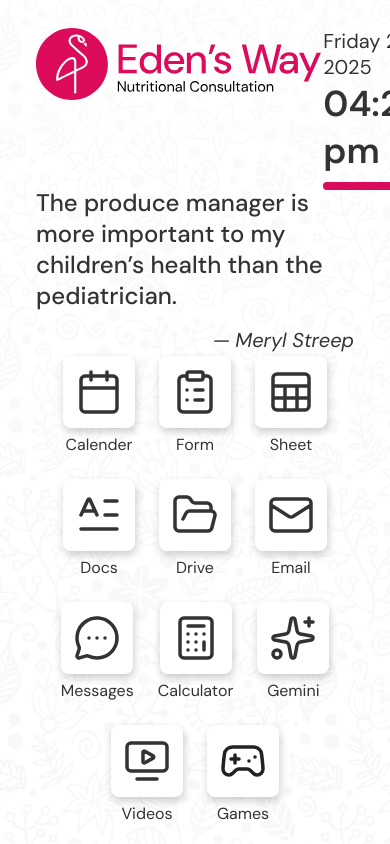
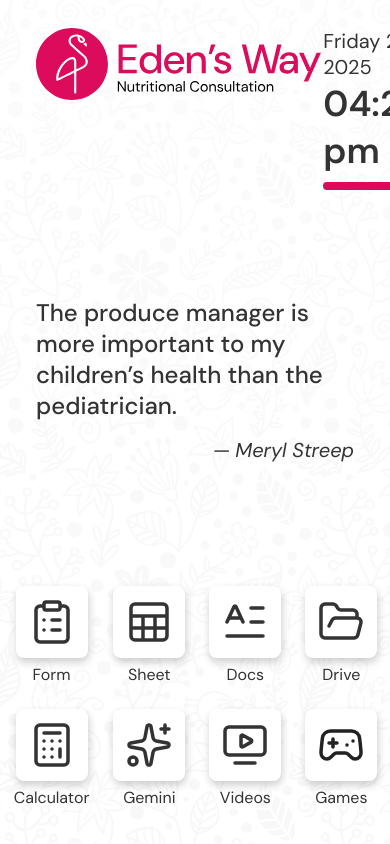
Before and after one commit to edensway/Dashboard, a React (Vite) app: page / in a window 390 px wide. Shown: the top 844 px of the page. Built offline with nearby package versions, Linux system fonts and the light colour scheme.

Commit message:
Visual fix

```diff
--- a/src/pages/Dashboard.jsx
+++ b/src/pages/Dashboard.jsx
@@ -26,8 +26,8 @@ export default function Dashboard() {
         // { name: "Account", icon: accounts_icon, url: "https://books.zoho.in/app/" },
         { name: "Calculator", icon: calculator_icon, url: "https://edensway.github.io/Body-Fat-Calculator/" },
         { name: "Gemini", icon: sparkles_icon, url: "https://gemini.google.com/app" },
-        { name: "Videos", icon: video, url: "https://youtube.com/" },
-        { name: "Games", icon: games, url: "https://www.arkadium.com/" },
+        { name: "Videos", icon: video, url: "https://www.youtube.com/@edenswaync" },
+        { name: "Games", icon: games, url: "https://www.poki.com/" },
     ];
 
     return (
--- a/src/styles/App.css
+++ b/src/styles/App.css
@@ -45,12 +45,23 @@
 }
 
 .dashboard_container {
-  display: flex;
+  display: grid;
+  grid-template-columns: repeat(11, auto);
+  gap: 24px;
+  /* Center the whole grid */
   justify-content: center;
-  flex-wrap: wrap;
-  gap: 24px;
+  justify-items: center;
 }
 
+@media (max-width: 1024px) {
+  .dashboard_container {
+    grid-template-columns: repeat(6, auto);
+    grid-template-rows: repeat(2, auto);
+    gap: 24px;
+    justify-content: center;
+    justify-items: center;
+  }
+}
 .quotebox {
   flex: 1;
 }
--- a/src/styles/Pages/_dashboard.scss
+++ b/src/styles/Pages/_dashboard.scss
@@ -1,8 +1,22 @@
 @use "../Utility/_colour.scss" as *;
 
 .dashboard_container {
-    display: flex;
-    justify-content: center;
-    flex-wrap: wrap;
+    display: grid;
+    grid-template-columns: repeat(11, auto);
     gap: 24px;
+
+    /* Center the whole grid */
+    justify-content: center; // centers columns horizontally
+    justify-items: center; // centers items inside cells
 }
+
+@media (max-width: 1024px) {
+    .dashboard_container {
+        grid-template-columns: repeat(6, auto);
+        grid-template-rows: repeat(2, auto);
+        gap: 24px;
+
+        justify-content: center;
+        justify-items: center;
+    }
+}
```
